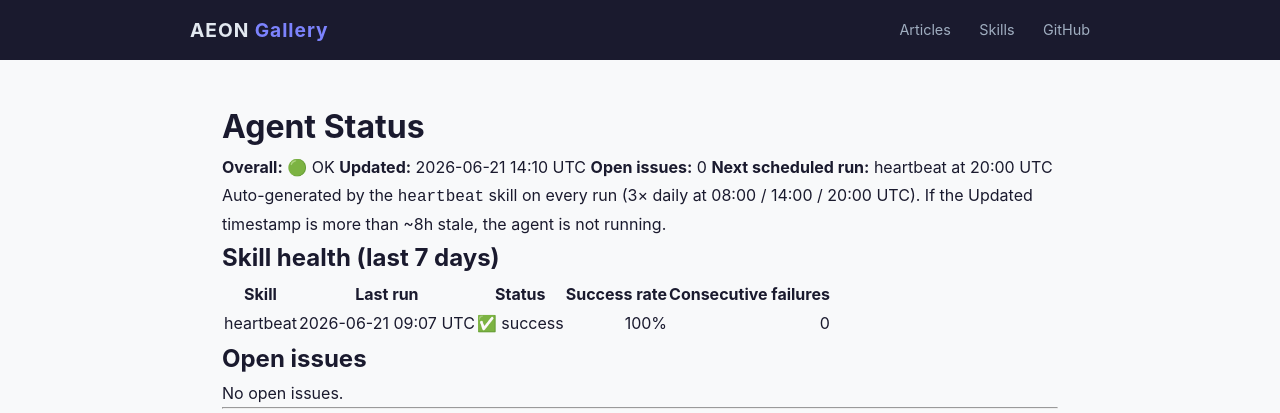
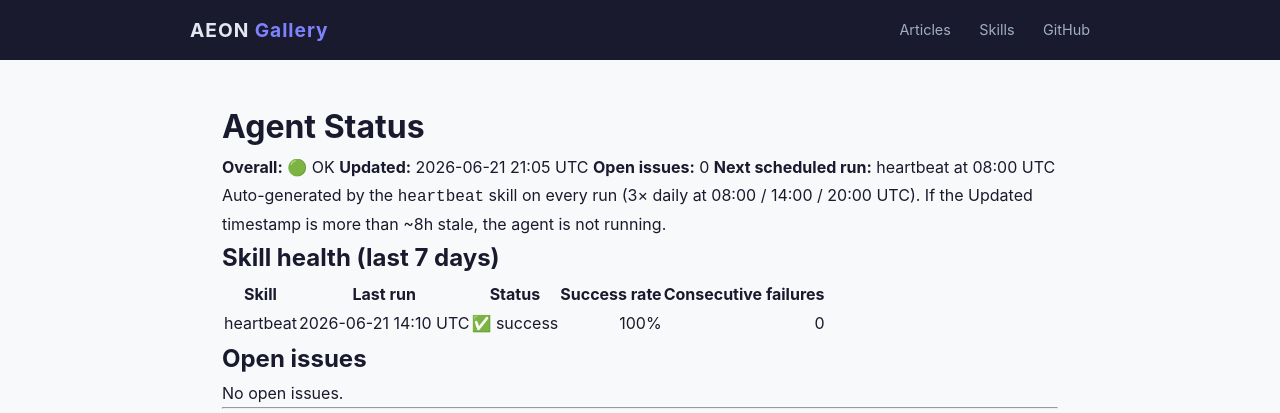
Before and after one commit to amaz98/maz-aeon, a Jekyll site: the page built from docs/status.md, in a window 1280 px wide. Shown: the top 413 px of the page. Built offline with Jekyll 4.4.1, drawn with Linux system fonts in a browser that asks for light colours.

Commit message:
chore(heartbeat): auto-commit 2026-06-21

```diff
--- a/docs/status.md
+++ b/docs/status.md
@@ -7,9 +7,9 @@
 # Agent Status
 
 **Overall:** 🟢 OK
-**Updated:** 2026-06-21 14:10 UTC
+**Updated:** 2026-06-21 21:05 UTC
 **Open issues:** 0
-**Next scheduled run:** heartbeat at 20:00 UTC
+**Next scheduled run:** heartbeat at 08:00 UTC
 
 Auto-generated by the `heartbeat` skill on every run (3× daily at 08:00 / 14:00 / 20:00 UTC). If the Updated timestamp is more than ~8h stale, the agent is not running.
 
@@ -17,7 +17,7 @@
 
 | Skill | Last run | Status | Success rate | Consecutive failures |
 |-------|----------|--------|-------------:|---------------------:|
-| heartbeat | 2026-06-21 09:07 UTC | ✅ success | 100% | 0 |
+| heartbeat | 2026-06-21 14:10 UTC | ✅ success | 100% | 0 |
 
 ## Open issues
 
--- a/memory/token-usage.csv
+++ b/memory/token-usage.csv
@@ -68,3 +68,4 @@
 2026-06-20,heartbeat,claude-opus-4-7,13,4864,416429,33069
 2026-06-21,heartbeat,claude-opus-4-7,19,3107,693969,30444
 2026-06-21,heartbeat,claude-opus-4-7,11,3701,302618,32000
+2026-06-21,heartbeat,claude-opus-4-7,12,4077,360757,31955
```
Also changed, not shown: memory/logs/2026-06-21.md (+9 -0 lines), .outputs/heartbeat.md.
